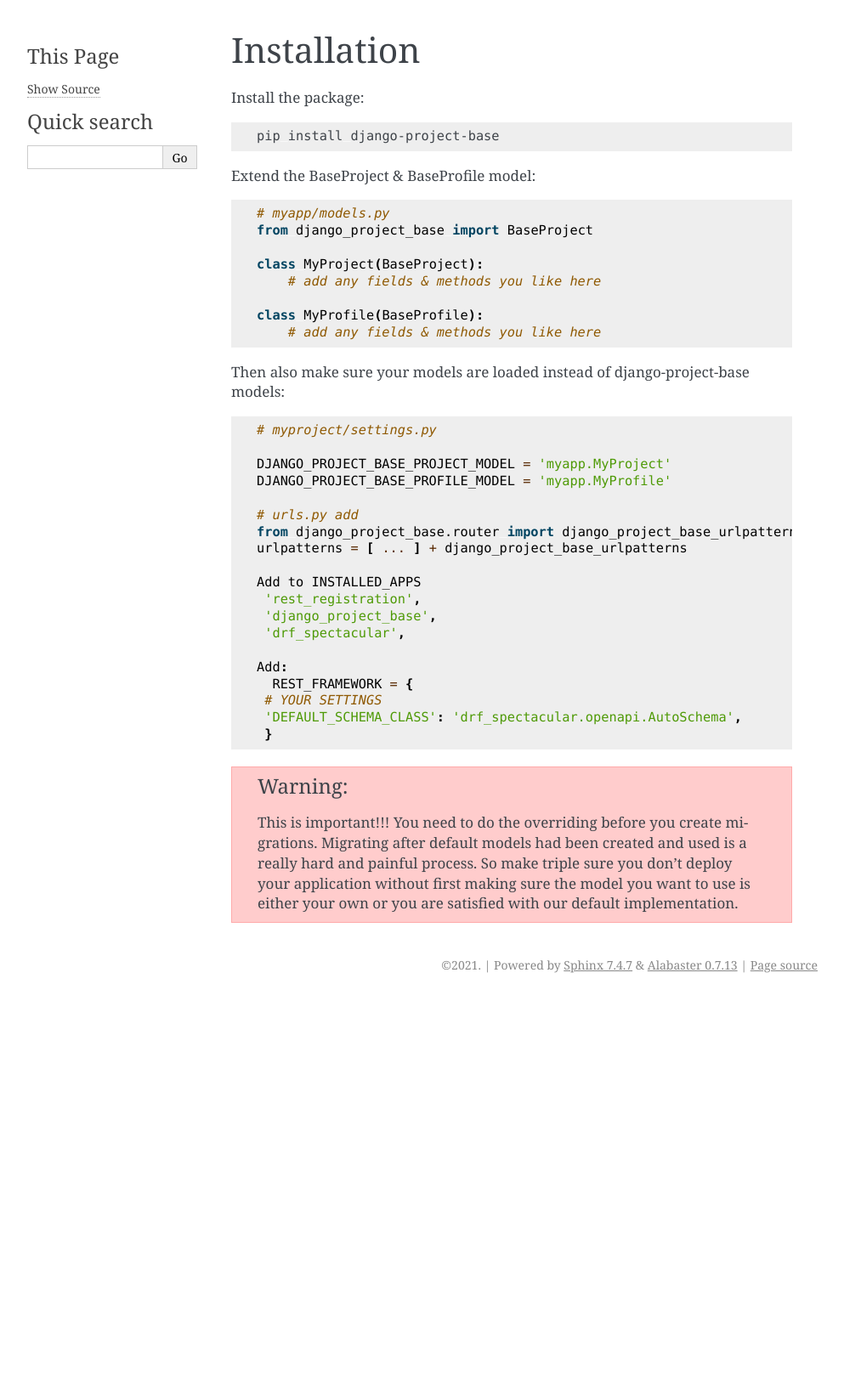
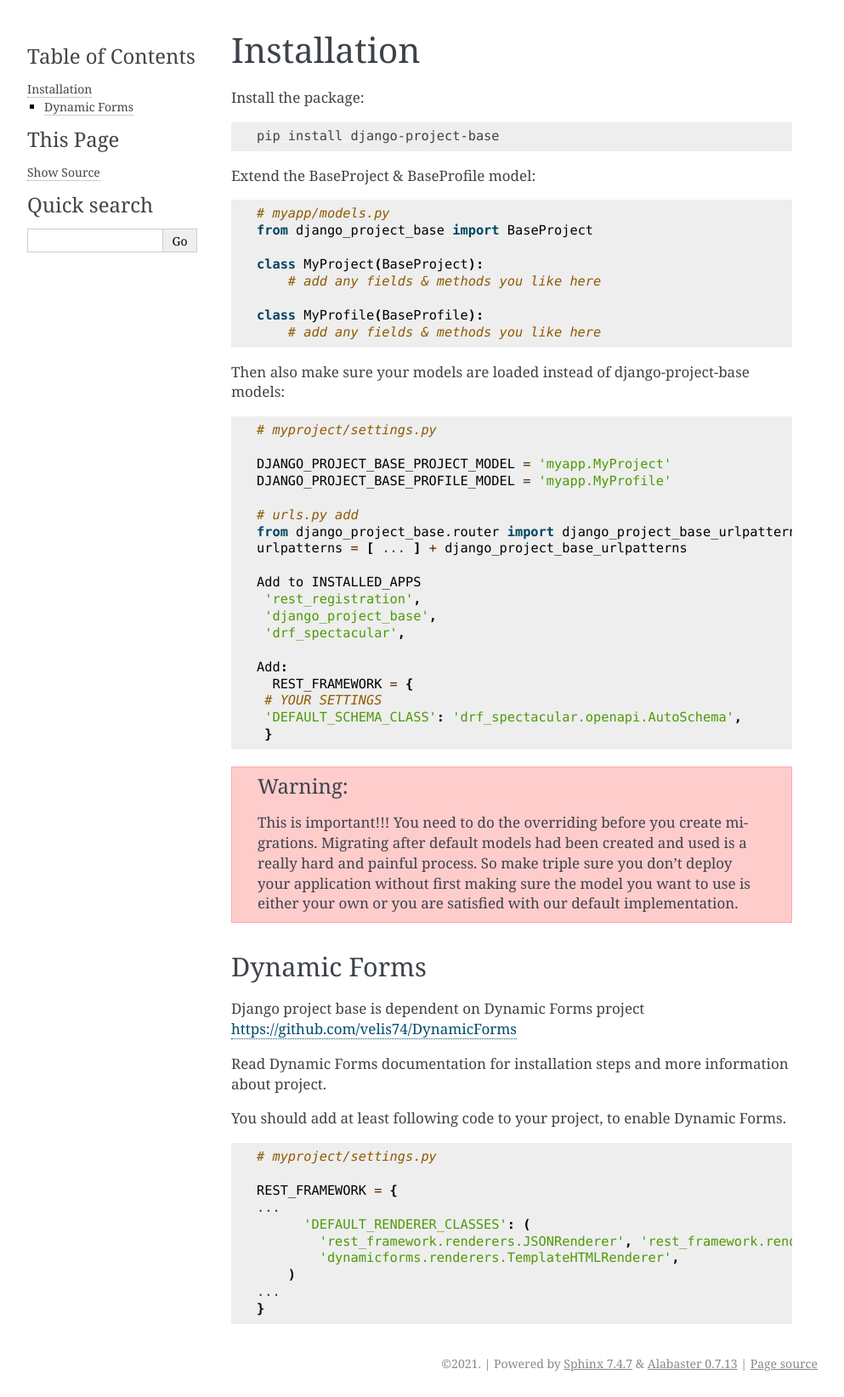
Before and after one commit to velis74/django-project-base, a Sphinx documentation site: the page built from docs/source/installation.rst, in a window 1280 px wide. Shown: the whole page at 85% size, without its empty margins (148-1141 px from the left). Built offline with Sphinx 7.4.7, drawn with Linux system fonts in a browser that asks for light colours; before the commit the page ends 1175 px from its top, so only the background shows below that.

Commit message:
Basic DynamicForms installation

```diff
--- a/docs/source/installation.rst
+++ b/docs/source/installation.rst
@@ -52,3 +52,25 @@
    been created and used is a really hard and painful process. So make triple sure you don't deploy your application
    without first making sure the model you want to use is either your own or you are satisfied with our default
    implementation.
+
+Dynamic Forms
+-------------
+
+Django project base is dependent on Dynamic Forms project https://github.com/velis74/DynamicForms
+
+Read Dynamic Forms documentation for installation steps and more information about project.
+
+You should add at least following code to your project, to enable Dynamic Forms.
+
+.. code-block:: python
+
+  # myproject/settings.py
+
+  REST_FRAMEWORK = {
+  ...
+        'DEFAULT_RENDERER_CLASSES': (
+          'rest_framework.renderers.JSONRenderer', 'rest_framework.renderers.BrowsableAPIRenderer',
+          'dynamicforms.renderers.TemplateHTMLRenderer',
+      )
+  ...
+  }
```
Also changed, not shown: 3 other files.
